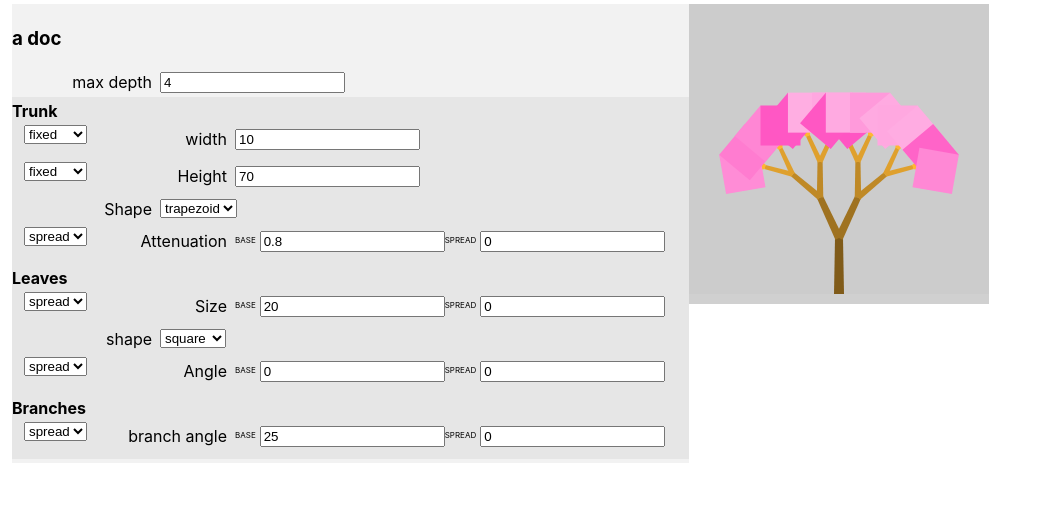
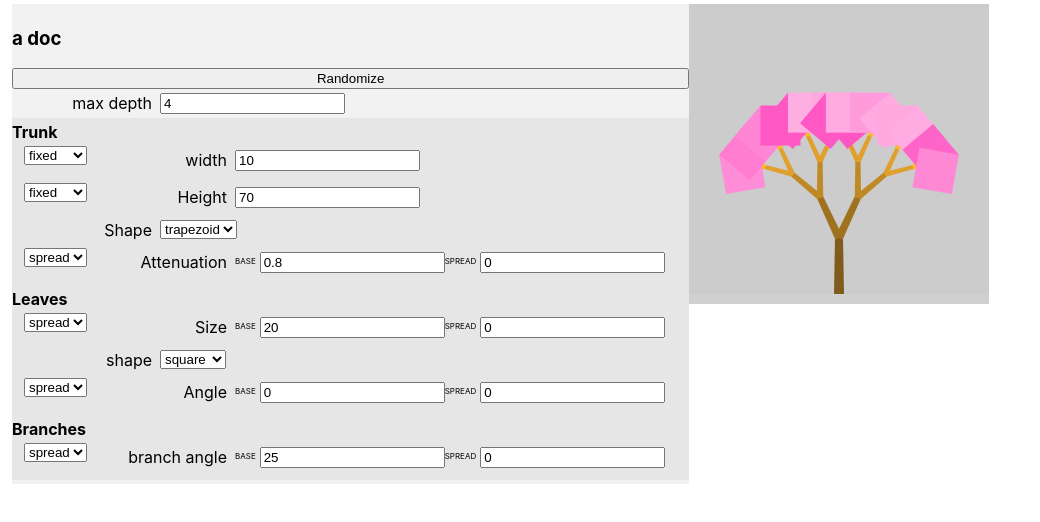
Before and after one commit to joshmarinacci/tree-gen-gen, a React (Create React App) app: page / in a window 1280 px wide. Shown: the top 522 px of the page, without its empty margins (0-1040 px from the left). Built offline with nearby package versions, Linux system fonts and the light colour scheme.

Commit message:
add randomizer button

```diff
--- a/src/App.js
+++ b/src/App.js
@@ -25,6 +25,7 @@ class FixedGenerator {
 
 
 let mainDoc = {
+  seed: 'apple',
   title:'a doc',
   maxDepth:{
     _type:'fixed',
@@ -190,6 +191,11 @@ const Group = ({def,update}) => {
 const DocEditor = ({doc,update}) => {
   return <div className='vbox'>
     <h3>{doc.title}</h3>
+    <button onClick={()=>{
+     doc.seed = ""+Math.random()
+      update()
+    }}>Randomize</button>
+
     <FixedValueEditor def={doc.maxDepth}  update={update}/>
     <Group def={doc.trunk} update={update}/>
     <Group def={doc.leaf} update={update}/>
@@ -226,7 +232,6 @@ class CanvasView extends Component {
     //floor
     ctx.fillStyle = '#d0d0d0'
     ctx.fillRect(0,h-10,w,10)
-    this.props.doc.seed = 'apple';//""+Math.random()
 
     // draw the two phases
     this.firstTrunk(PHASES.TRUNK,this.props.doc)
@@ -338,6 +343,7 @@ const App = () => {
     <HBox>
       <DocEditor doc={mainDoc} update={()=> setCount(count+1)}/>
       <CanvasView doc={mainDoc}/>
+
     </HBox>
   );
 }
```
